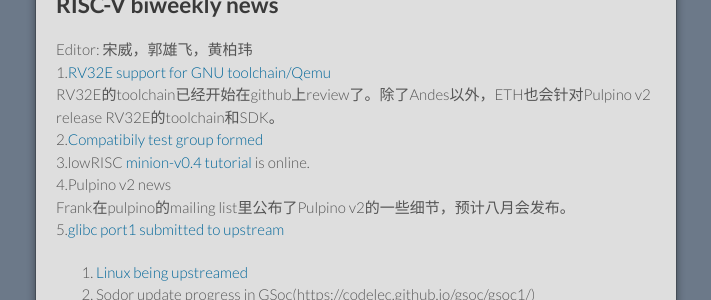
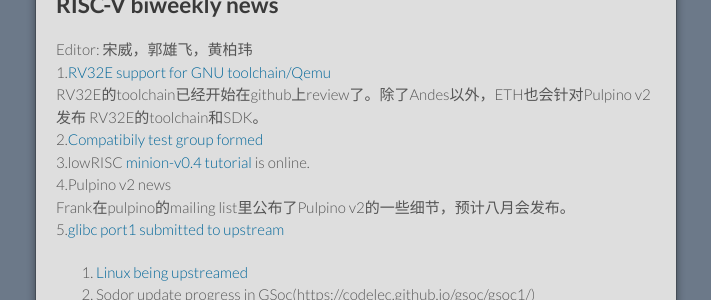
Before and after one commit to cnrv/home, a Jekyll site: the page built from bi-week-rpts/2017-06-21.md, in a window 1280 px wide. Shown: the part 152-452 px from the top of the page, without its empty margins (284-995 px from the left). Built offline with Jekyll 4.4.1, drawn with Linux system fonts in a browser that asks for light colours; our own code applies the rules of GitHub Pages for plain Markdown files.

Commit message:
Update 2017-06-21.md

```diff
--- a/bi-week-rpts/2017-06-21.md
+++ b/bi-week-rpts/2017-06-21.md
@@ -1,24 +1,24 @@
 ## RISC-V biweekly news
-Editor: 宋威，郭雄飞，黄柏玮 <br>
+ Editor: 宋威，郭雄飞，黄柏玮 <br>
 1.[RV32E support for GNU toolchain/Qemu](https://groups.google.com/a/groups.riscv.org/d/msgid/sw-dev/CA%2ByXCZBevqzCeLU5p69qqp55h00gZFNdHo3ZEtyk_LcPPOH%3DCQ%40mail.gmail.com)<br>
-RV32E的toolchain已经开始在github上review了。除了Andes以外，ETH也会针对Pulpino v2 release RV32E的toolchain和SDK。
+ RV32E的toolchain已经开始在github上review了。除了Andes以外，ETH也会针对Pulpino v2 发布 RV32E的toolchain和SDK。
 <br>
 2.[Compatibily test group formed](https://groups.google.com/a/groups.riscv.org/d/msgid/sw-dev/36d9e3da-824d-c588-3c97-b520a0430e14%40codasip.com?utm_medium=email&utm_source=footer)
 <br>
 3.lowRISC [minion-v0.4 tutorial](http://www.lowrisc.org/docs/minion-v0.4/) is online.<br>
 4.Pulpino v2 news<br>
-Frank在pulpino的mailing list里公布了Pulpino v2的一些细节，预计八月会发布。<br>
+ Frank在pulpino的mailing list里公布了Pulpino v2的一些细节，预计八月会发布。<br>
 5.[glibc port1 submitted to upstream](https://groups.google.com/a/groups.riscv.org/d/msgid/sw-dev/mhng-67c86d52-9383-4720-a928-469545d399cb%40palmer-si-x1c4)<br>
 6. [Linux being upstreamed](https://groups.google.com/a/groups.riscv.org/d/msgid/patches/20170614183048.11040-12-palmer%40dabbelt.com)<br>
 7. Sodor update progress in GSoc(https://codelec.github.io/gsoc/gsoc1/)<br>
-Google summer of code里，有一个project来自Fossi foundation. Kritik 和他的mentor Stefan & Chris正在把教育用的Sodor更新到最新版。<br>
+ Google summer of code里，有一个project来自Fossi foundation. Kritik 和他的mentor Stefan & Chris正在把教育用的Sodor更新到最新版。<br>
 8. [Edmont conte's blog about chisel](http://blog.edmondcote.com/)<br>
-一个关於chisel的blog，有在学chisel的可以参考。
+ 一个关於chisel的blog，有在学chisel的可以参考。
 
 ### Interesting technical discussion:
 
 1. [Cache maintenance instruction](https://groups.google.com/a/groups.riscv.org/d/msgid/isa-dev/fea83558-920d-4d62-a584-b7df5bac24aa%40groups.riscv.org?utm_medium=email&utm_source=footer)<br>
-很多人正在讨论RISC-V要不要有特定的Cache instructions，有人认为可以不用，用syscall就好，而且太implementation-specfic。
+ 很多人正在讨论RISC-V要不要有特定的Cache instructions，有人认为可以不用，用syscall就好，而且太implementation-specfic。
 但也有人看法不同。Mailing list里正在激烈的讨论。
 
 ### Marketing Update:
```
